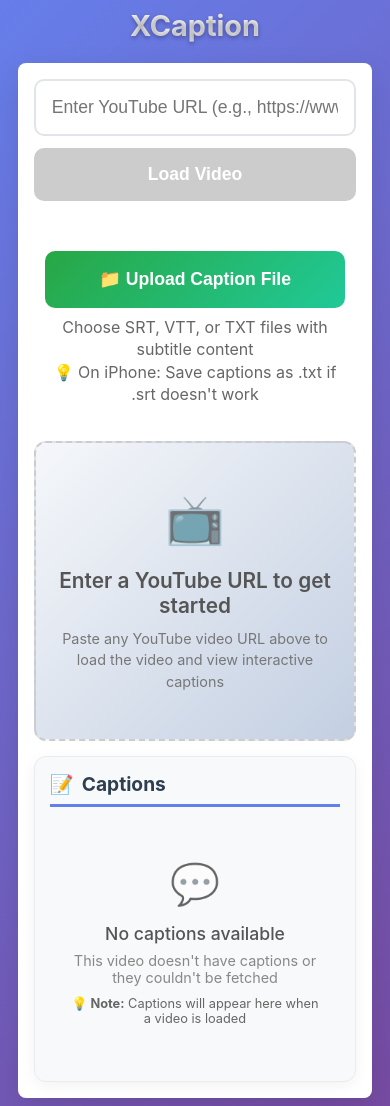
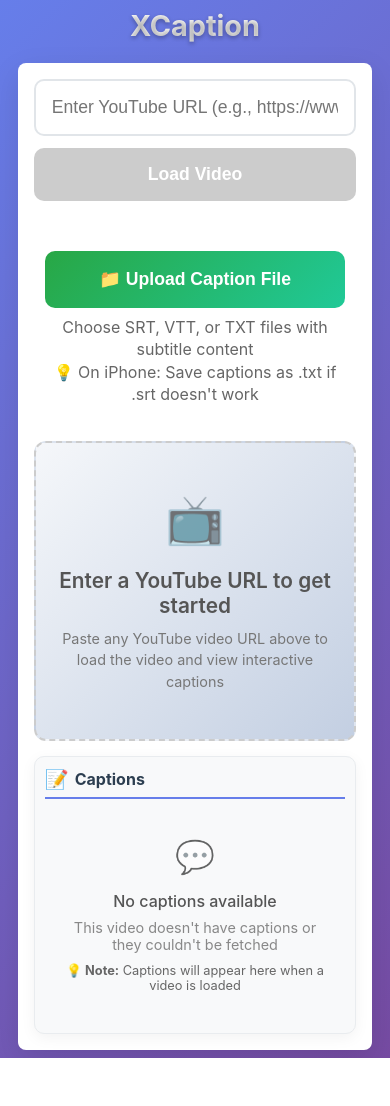
Before and after one commit to sepehrg/xcaption, a React (Create React App) app: page / in a window 390 px wide. After the commit the page ends 1058 px from the top, so only its background shows below. Built offline with nearby package versions, Linux system fonts and the light colour scheme.

Commit message:
Refactor CaptionDisplay styles and update timestamp display logic for improved UI consistency

```diff
--- a/src/components/CaptionDisplay.css
+++ b/src/components/CaptionDisplay.css
@@ -1,7 +1,7 @@
 .captions-section {
   background: #f8f9fa;
   border-radius: 12px;
-  padding: 25px;
+  padding: 15px;
   height: fit-content;
   max-height: 600px;
   overflow-y: auto;
@@ -10,15 +10,15 @@
 }
 
 .captions-title {
-  font-size: 1.3rem;
+  font-size: 1.1rem;
   font-weight: 700;
-  margin-bottom: 20px;
+  margin-bottom: 12px;
   color: #2c3e50;
-  border-bottom: 3px solid #667eea;
-  padding-bottom: 8px;
+  border-bottom: 2px solid #667eea;
+  padding-bottom: 6px;
   display: flex;
   align-items: center;
-  gap: 8px;
+  gap: 6px;
 }
 
 .captions-title::before {
@@ -29,12 +29,12 @@
 .captions-list {
   display: flex;
   flex-direction: column;
-  gap: 8px;
+  gap: 4px;
 }
 
 .caption-item {
-  padding: 15px;
-  border-radius: 10px;
+  padding: 8px 12px;
+  border-radius: 8px;
   cursor: pointer;
   background: white;
   border: 2px solid transparent;
@@ -45,10 +45,8 @@
   /* Better mobile touch */
   -webkit-tap-highlight-color: transparent;
   /* Minimum touch target size */
-  min-height: 48px;
-  display: flex;
-  flex-direction: column;
-  justify-content: center;
+  min-height: 40px;
+  display: block;
 }
 
 .caption-item:hover {
@@ -81,23 +79,34 @@
 
 
 .caption-timestamp {
-  font-size: 0.85rem;
-  font-weight: 600;
-  opacity: 0.8;
-  margin-bottom: 6px;
+  position: absolute;
+  top: 50%;
+  right: 8px;
+  transform: translateY(-50%);
+  font-size: 0.65rem;
+  font-weight: 400;
+  opacity: 0.4;
   font-family: 'Monaco', 'Menlo', monospace;
-  letter-spacing: 0.5px;
+  letter-spacing: 0.2px;
+  color: #999;
+  background: rgba(255, 255, 255, 0.8);
+  padding: 2px 4px;
+  border-radius: 3px;
+  pointer-events: none;
 }
 
 .caption-item.active .caption-timestamp {
-  opacity: 0.9;
+  opacity: 0.7;
+  color: rgba(255, 255, 255, 0.8);
+  background: rgba(255, 255, 255, 0.2);
 }
 
 .caption-text {
-  font-size: 0.95rem;
-  line-height: 1.5;
+  font-size: 0.9rem;
+  line-height: 1.4;
   position: relative;
   z-index: 1;
+  padding-right: 50px; /* Space for timestamp */
 }
 
 .loading-captions {
@@ -188,32 +197,33 @@
 @media (max-width: 768px) {
   .captions-section {
     max-height: 450px;
-    padding: 18px;
+    padding: 12px;
   }
 
   .captions-title {
-    font-size: 1.3rem;
-    margin-bottom: 15px;
+    font-size: 1.1rem;
+    margin-bottom: 10px;
   }
 
   .captions-list {
-    gap: 10px;
+    gap: 3px;
   }
 
   .caption-item {
-    padding: 16px;
-    border-radius: 12px;
-    min-height: 52px;
+    padding: 6px 10px;
+    border-radius: 8px;
+    min-height: 36px;
   }
 
   .caption-text {
-    font-size: 1rem;
-    line-height: 1.4;
+    font-size: 0.85rem;
+    line-height: 1.3;
+    padding-right: 40px;
   }
 
   .caption-timestamp {
-    font-size: 0.85rem;
-    margin-bottom: 6px;
+    font-size: 0.6rem;
+    right: 6px;
   }
 
   /* Hide scrollbar on mobile for cleaner look */
@@ -226,34 +236,35 @@
 @media (max-width: 480px) {
   .captions-section {
     max-height: 350px;
-    padding: 15px;
-    border-radius: 12px;
+    padding: 10px;
+    border-radius: 10px;
   }
 
   .captions-title {
-    font-size: 1.2rem;
-    margin-bottom: 12px;
+    font-size: 1rem;
+    margin-bottom: 8px;
   }
 
   .captions-list {
-    gap: 8px;
+    gap: 2px;
   }
 
   .caption-item {
-    padding: 18px 16px;
-    border-radius: 10px;
-    min-height: 60px; /* Larger touch target on small screens */
+    padding: 6px 8px;
+    border-radius: 6px;
+    min-height: 32px;
   }
 
   .caption-text {
-    font-size: 1.05rem;
-    line-height: 1.5;
+    font-size: 0.8rem;
+    line-height: 1.3;
     font-weight: 400;
+    padding-right: 35px;
   }
 
   .caption-timestamp {
-    font-size: 0.9rem;
-    margin-bottom: 8px;
+    font-size: 0.55rem;
+    right: 4px;
     opacity: 0.7;
   }
 
@@ -264,15 +275,15 @@
   /* Better loading and no-captions states on mobile */
   .loading-captions,
   .no-captions {
-    padding: 40px 20px;
+    padding: 30px 15px;
   }
 
   .loading-captions p,
   .no-captions p {
-    font-size: 1.1rem;
+    font-size: 1rem;
   }
 
   .no-captions-icon {
-    font-size: 2.5rem;
+    font-size: 2rem;
   }
 }
--- a/src/components/CaptionDisplay.tsx
+++ b/src/components/CaptionDisplay.tsx
@@ -113,7 +113,7 @@ const CaptionDisplay: React.FC<CaptionDisplayProps> = ({
               title="Click to jump to this moment in the video"
             >
               <div className="caption-timestamp">
-                {formatTime(caption.start)} - {formatTime(caption.end)}
+                {formatTime(caption.start)}
               </div>
               <div className="caption-text">{caption.text}</div>
             </div>
```
